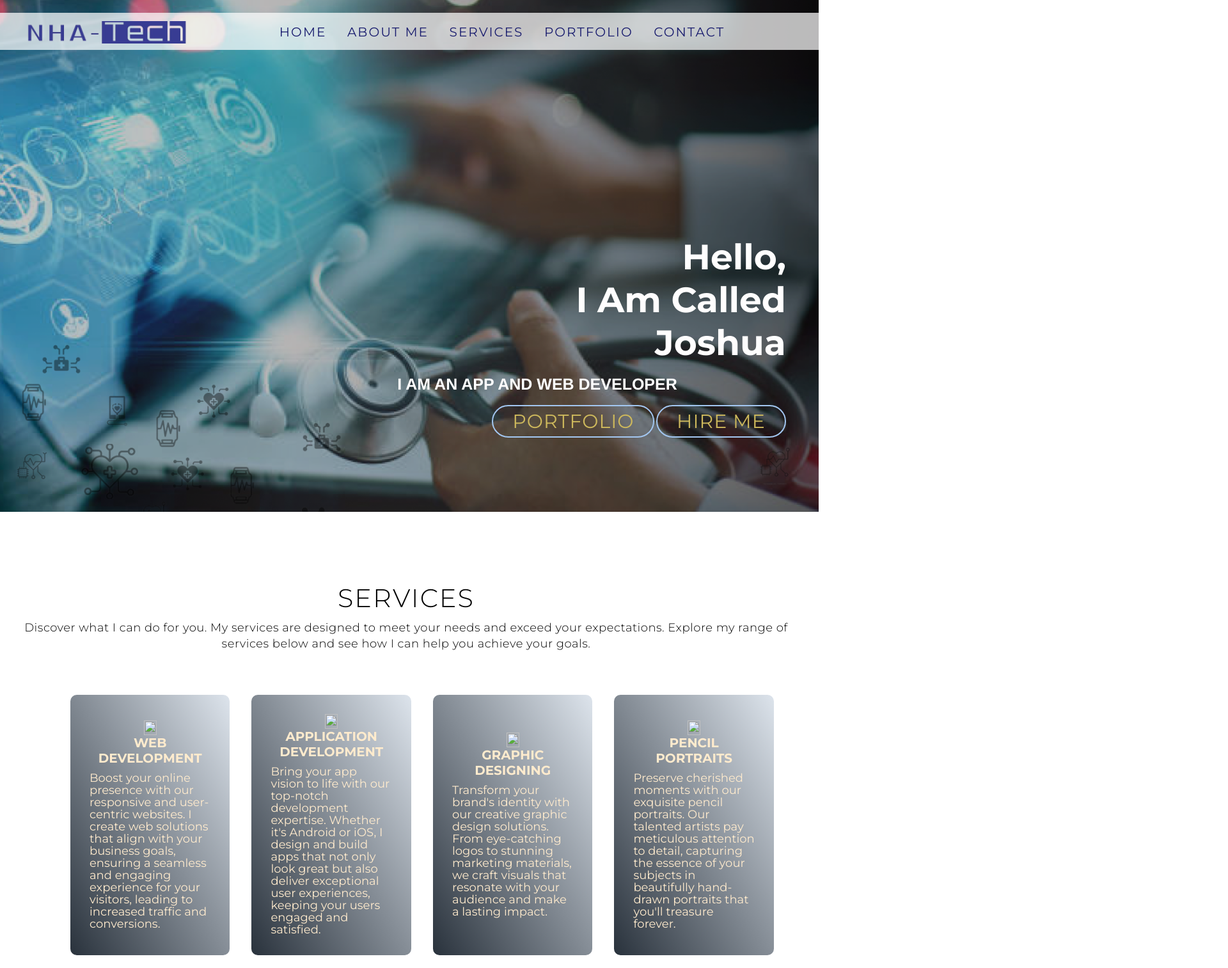
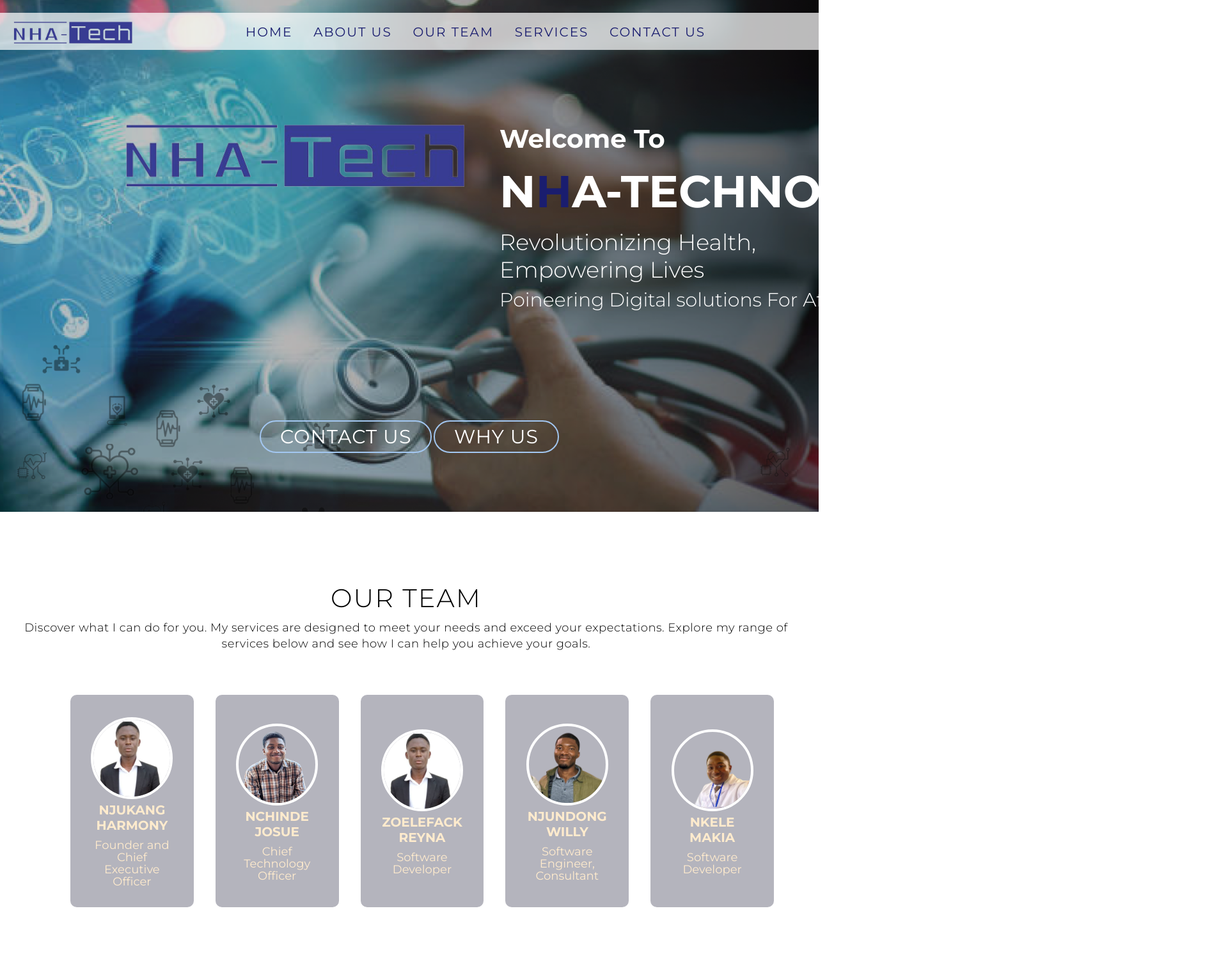
Before and after one commit to NHA-TECHNOLOGIES/NHA-TECHNOLOGIES.github.io, a plain HTML site: page index.html in a window 1280 px wide. Shown: the top 1513 px of the page at 64% size, 1920 px wide, since content can reach past the window. Drawn offline with Linux system fonts and the light colour scheme.

Commit message:
Fixing landing Page

```diff
--- /dev/null
+++ b/Ourteam.css
@@ -0,0 +1,43 @@
+
+::-moz-selection {
+    background: rgba(0,0,0,0.1);
+  }
+  ::selection {
+    background: rgba(0,0,0,0.1);
+  }
+
+ .service-item .service-icon a {
+    color: RoyalBlue;
+    font-weight: normal;
+    text-decoration: none;
+  }
+  a:hover {
+    color: CornflowerBlue;
+  }
+
+  /* Circle Avatar Styles */
+
+  .service-item .service-icon  .circle {
+      line-height: 0;		/* remove line-height */
+      display: inline-block;	/* circle wraps image */
+      margin: 5px;
+    border: 4px solid white;
+
+      border-radius: 50%;	/* relative value */
+      /*box-shadow: 0px 0px 5px rgba(0,0,0,0.4);*/
+      transition: linear 0.25s;
+    height: 128px;
+    width: 128px;
+  }
+  .service-item .service-icon  .circle img {
+      border-radius: 50%;	/* relative value for
+                     adjustable image size */
+  }
+  .service-item .service-icon  .circle:hover {
+      transition: ease-out 0.2s;
+    border: 4px solid rgba(0,0,0,0.2);
+    -webkit-transition: ease-out 0.2s;
+  }
+  .service-item .service-icon a.circle {
+    color: wheat;
+  } /* IE fix: removes blue border */
--- a/index.css
+++ b/index.css
@@ -44,6 +44,9 @@ p{
 cursor: pointer;
 text-align: left;
 }
+
+
+
 .nav-menu{
 	display: flex;
 	justify-content: space-between;
@@ -53,7 +56,8 @@ p{
     width: 100vw;
 	top: 20px;
 	z-index: 1;
-    padding-right: 30px;
+    padding-left: 0
+    ;
 
 }
 .nav-area{
@@ -96,39 +100,45 @@ hr {
 .Logos img{
     height: 40px; width: 40px; padding-top: 5px; margin-left: 20px;
 }
-  Active/Current
+
 
 
 /*endnavbar*/
 
+
 /* Hero Section */
-.container{
-    min-height: 100vh;
-    width: 100%;
-    display: flex;
+
+.landing{
+ margin-top: 0;
+ display: flex;
+ flex-direction: row;
+padding-left: 15%;
+padding-top: 15%;
+
+}
+
+.cta{
+    justify-content: center;
     align-items: center;
-    justify-content: center;
-    text-align: center;
-}
- .cta{
     display: inline-block;
-    padding: 5px 15px;
-    color: rgb(205, 184, 92);
+    padding: 5px 150px;
+    color:white;
     background-color: transparent;
     border: 2px solid rgb(163, 199, 241);
     font-size: 1.5rem;
     text-transform: uppercase;
     letter-spacing: .1rem;
-    margin-top: -100px;
     transition: .3s ease backgroung-color ;
     transition-property: backgroung-color, color;
     border-radius: 20px;
 
 
 }
+
+
 .cta:hover {
-    color: rgb(243, 247, 58);
-    background-color: gray;
+    color: blue;
+    background-color: rgba(255, 255, 255, 0.7200000286);
     box-shadow: 0 0 40px;
 
 }
@@ -152,6 +162,7 @@ hr {
     padding-top: 25%;
     padding-bottom: 7%;
     padding-right: 4%;
+    flex-direction: row;
 }
 #hero::after{
     content: '';
@@ -164,8 +175,48 @@ hr {
     opacity: .7;
     z-index: -1;
 }
-#hero .hero h1{
-    display: block;
+
+.Landing-text .Welcome{
+    font-size: 40px;
+    color: white;
+    padding-bottom: 1%;
+}
+
+.Landing-text .company{
+    padding-bottom: 1%;
+    font-size: 70px;
+    color: white;
+}
+
+
+.Landing-text .company span{
+    padding-bottom: 1%;
+    font-size: 70px;
+    color: white;
+}
+
+.Landing-text .text1{
+    font-weight: 20;
+    font-size: 35px;
+    color: white;
+}
+
+
+.Landing-text .text2{
+    padding-bottom: 0.5%;
+    font-weight: 20;
+    font-size: 35px;
+    color: white;
+}
+
+
+.Landing-text .text3{
+    font-weight: 10;
+    font-size: 30px;
+    color: white;
+}
+#hero .landing .hero h1{
+  text-align: start;
     width: 100%;
     font-size: 4rem;
     position: relative;
@@ -184,7 +235,9 @@ hr {
     animation: text_reveal_surname .5s ease forwards m;
     animation-delay: 3s;
 }
+
 #hero h1 span{
+
   position: absolute;
   top: 0;
   left: 0;
@@ -194,6 +247,7 @@ hr {
   animation: text_reveal_box 1s ease ;
   animation-delay: .3s;
 }
+
 #hero h1:nth-child(1) span{
    animation-delay: .5s;
 }
@@ -295,6 +349,8 @@ hr {
     font-weight: 300;
     letter-spacing: .05rem;
     display: inline;
+    text-align: center;
+    align-items: center;
 }
 #services.service-bottom{
     display: flex;
@@ -311,7 +367,7 @@ hr {
     flex-direction: column;
     padding: 30px;
     border-radius: 10px;
-    background-image: linear-gradient( 60deg, #29323c 0%, #dde4ec 100%);
+   background-color: #b4b4bd;
     background-size: cover;
     margin: 10px 5%;
     color: blanchedalmond;
@@ -320,6 +376,13 @@ hr {
     overflow: hidden;
     margin-top: 50px;
 }
+
+
+#services .service-item p{
+
+  text-align: center;
+  align-items: center;
+}
 #services .service-item::after{
     content:'';
     position: absolute;
@@ -337,6 +400,7 @@ hr {
     font-size: 2rem;
     margin-bottom: 10px;
     text-transform: uppercase;
+    text-align: center;
 }
 /* service section */
 /* projects section */
@@ -618,7 +682,7 @@ hr {
 /*footer*/
 #footer{
     overflow-x: hidden;
-    background-image: linear-gradient(60deg, #29323c 0%, #485563 100%);
+    background-image: linear-gradient(60deg, #29323c 0%, #1A1D6F 100%);
     width: 100%;
 }
 #footer .footer{
@@ -771,8 +835,13 @@ hr {
     .Logos img{
         margin-left:10px;
     }
-    .hero-button{
-        padding-top: 10%;
+  .landing-collar {
+
+    justify-content: center;
+    text-align: center;
+    align-items: center;
+
+
     }
     .progress-container{
         display: none;
@@ -1008,8 +1077,8 @@ width: 40px !important;
     .Logos img{
         margin-left:10px;
     }
-    .hero-button{
-        padding-top: 10%;
+   .landing-collar .hero-button{
+        padding-top: 100%;
     }
     .progress-container{
         display: none;
--- a/index.html
+++ b/index.html
@@ -5,6 +5,7 @@
     <meta name="viewport" content="width=device-width, initial-scale=1.0">
     <title>NHA-TECHNOLOGIES</title>
     <link rel="stylesheet" href="index.css">
+    <link rel="stylesheet" href="Ourteam.css">
 </head>
 <body>
 
@@ -13,40 +14,52 @@
         <div class="nav-bar">
             <header class="nav-menu"  style="padding-bottom: 10px;">
                 <div class="Logos"  style="padding-top: 8px;">
-                    <img style=" width:300px" src="images/Logo.png" alt="">
+                    <img style="width: auto;  height:40px;" src="images/CroppedLogo.png" alt="">
 
 
                 </div>
 
                <div class="hamborger">
                 <div class="dropdown">
-                    <button class="dropbtn"> <img style="height: 100px; width: 100px; margin-top: -20px; float: right;" src="/img/white-menu-icon-12 (1).jpg" alt=""></button>
+                    <button class="dropbtn"> <img style="height: 100px; width: 100px; margin-top: -20px; float: right;" src="images/mdi_hamburger-menu.png" alt=""></button>
                     <div class="dropdown-content">
                         <li><a href="#hero"> Home</a></li>
-                        <li><a href="about.html">About Me</a></li>
-                        <li><a href="about.html#services">Services</a></li>
-                        <li><a href="portfolio.html">Portfolio</a></li>
-                        <li><a href="contact.html">Contact</a></li>
+                        <li><a href="about.html">About Us</a></li>
+                        <li><a href="about.html#services">Our Team</a></li>
+                        <li><a href="portfolio.html">Services</a></li>
+                        <li><a href="contact.html">Contact Us</a></li>
                     </div>
                   </div>
                </div>
                 <nav class="nav-area">
                   <ul style="padding-top:18px ;" >
                     <li><a href="#hero"> Home</a></li>
-                    <li><a href="about.html">About Me</a></li>
-                    <li><a href="about.html#services">Services</a></li>
-                    <li><a href="portfolio.html">Portfolio</a></li>
-                    <li><a href="contact.html">Contact</a></li>
+                    <li><a href="about.html">About Us</a></li>
+                    <li><a href="about.html#services">Our Team</a></li>
+                    <li><a href="portfolio.html">Services</a></li>
+                    <li><a href="contact.html">Contact Us</a></li>
                   </ul>
+
                 </nav>
 
                 <hr>
               </header>
         </div>
-        <div class="hero container">
-            <h1>Hello, <span></span></h1>
-            <h1>I Am Called <span></span></h1>
-            <h1>Joshua <span></span></h1>
+
+
+            <div class="landing" >
+
+                <div style="padding-right: 5%;" id="landing_logo">
+                    <img style="width: auto;  height:100px;" src="images/CroppedLogo.png" alt="">
+                </div>
+              <div>
+               <div class="Landing-text">
+                <h1 class="Welcome">Welcome To </h1>
+                <h2 class="company">N<span class="H" style="color:  #1A1D6F;">H</span>A-TECHNOLOGIES</h2>
+                <h1 class="text1">Revolutionizing Health,</h1>
+                <h1  class="text2">Empowering Lives</h1>
+                <h1  class="text3">Poineering Digital solutions For Africa's Well-being</h1>
+               </div>
                 <div class="textslider">
                     <div class="content">
                         <div class="slider-wrapper">
@@ -58,10 +71,29 @@
                         </div>
                       </div>
                   </div>
-           <div class="hero-button">
-            <a href="portfolio.html" type = "button" class="cta">Portfolio</a>
-            <a href="#" type = "button" class="cta">Hire Me</a>
+
+
+
+
               </div>
+
+
+
+        </div>
+
+        <div style="height: 10%;"></div>
+
+        <div style="justify-content: center; text-align: center; height: 0%; " class="landing-collar">
+
+            <div class="hero-buttons">
+                <a href="portfolio.html" type = "button" class="cta">Contact Us</a>
+                <a href="#" type = "button" class="cta">Why Us</a>
+
+
+
+            </div>
+
+
           </div>
     </section>
     <!--End Hero Section-->
@@ -73,30 +105,48 @@
                 <div class="service container">
                    <div class="index">
                     <div class="service-top">
-                        <h1 class="section-title">SERV<span>I</span>CES</h1>
+                        <h1 class="section-title">Our Team</h1>
                         <p>Discover what I can do for you. My services are designed to meet your needs and exceed your expectations. Explore my range of services below and see how I can help you achieve your goals.</p>
                     </div>
                    </div>
                     <div class="service-bottom">
                         <div class="service-item">
-                           <div class=" service-icon"><img src ="/project icons/developer.png" ></div>
-                           <h2>Web Development</h2>
-                           <p>Boost your online presence with our responsive and user-centric websites. I create web solutions that align with your business goals, ensuring a seamless and engaging experience for your visitors, leading to increased traffic and conversions. </p>
+                            <div class=" service-icon"><a href="" class="circle">
+                             <img height="128px" width="2000px" src="images/CEOModif.png" alt="Cloud Chen">
+                         </a></div>
+                            <h2>Njukang Harmony</h2>
+                            <p>Founder and Chief Executive Officer</p>
+                          </div>
+
+                          <div class="service-item">
+                            <div class=" service-icon"><a href="" class="circle">
+                             <img height="128px" width="2000px" src="images/NchindeJosue-removebg-preview (1).png" alt="Cloud Chen">
+                         </a></div>
+                            <h2>Nchinde Josue</h2>
+                            <p>Chief Technology Officer</p>
                           </div>
                          <div class="service-item">
-                            <div class=" service-icon"><img src ="/project icons/ui-design.png" /></div>
-                            <h2>Application Development</h2>
-                            <p>Bring your app vision to life with our top-notch development expertise. Whether it's Android or iOS, I design and build apps that not only look great but also deliver exceptional user experiences, keeping your users engaged and satisfied.</p>
+                           <div style="color: wheat;"  class=" service-icon"><a href="" class="circle">
+                            <img height="128px" width="2000px" src="images/CEOModif.png" alt="Cloud Chen">
+                        </a></div>
+                           <h2>Zoelefack Reyna</h2>
+                           <p>Software Developer</p>
                          </div>
                          <div class="service-item">
-                            <div class=" service-icon"><img src ="/project icons/graphic-design.png" /></div>
-                            <h2>Graphic Designing</h2>
-                            <p>Transform your brand's identity with our creative graphic design solutions. From eye-catching logos to stunning marketing materials, we craft visuals that resonate with your audience and make a lasting impact.</p>
+                            <div class=" service-icon"><a href="" class="circle">
+                             <img height="128px" width="2000px" src="images/WillyFobin-removebg-preview.png" alt="Cloud Chen">
+                         </a></div>
+                            <h2>Njundong Willy</h2>
+                            <p>Software Engineer, Consultant </p>
                           </div>
+
+
                           <div class="service-item">
-                            <div class=" service-icon"><img src ="/project icons/pencil.png" /></div>
-                            <h2>Pencil Portraits</h2>
-                            <p> Preserve cherished moments with our exquisite pencil portraits. Our talented artists pay meticulous attention to detail, capturing the essence of your subjects in beautifully hand-drawn portraits that you'll treasure forever.</p>
+                            <div class=" service-icon"><a href="" class="circle">
+                             <img height="128px" width="2000px" src="images/Nkelemakia.png" alt="Cloud Chen">
+                         </a></div>
+                            <h2>Nkele   Makia</h2>
+                            <p>Software Developer</p>
                           </div>
                     </div>
                 </div>
@@ -113,13 +163,13 @@
         <div class="projects container">
            <div class="index">
             <div class="projects-header">
-                <h1 class="section-title">View my recent projects</span></h1>
+                <h1 class="section-title">Our solutions</span></h1>
             </div>
            <div class="project-list">
-            <a href="portfolio.html#project-1">FaceGenius</a>
-            <a href="portfolio.html#project-2">AirTop</a>
-            <a href="portfolio.html#project-3">TransImage</a>
-            <a href="portfolio.html#project-4">Portfolio website</a>
+            <a href="portfolio.html#project-1">Hospital Information Systems</a>
+            <a href="portfolio.html#project-2">Electronic Health Records</a>
+            <a href="portfolio.html#project-3">Clinical Support</a>
+            <a href="portfolio.html#project-4">E-health Trainings</a>
            </div>
            </div>
         </div>
@@ -165,10 +215,10 @@
             </div>
           <div class="cntact">
             <h2>+237 674 063 317 / +237 657 883 032</h2>
-            <h2>nchindejoshoua@gmail.com</h2>
+            <h2>infonhatechnologies@gmail.com</h2>
           </div>
           </div>
-            <p>&copy; Copyright  2021 Joshua. All rights reserved</p>
+            <p>&copy; Copyright  2023 NHA-Technologies. All rights reserved</p>
         </div>
     </section>
     <!-- end footer-->
```
Also changed, not shown: Contact.css (added), Contact.html (added), OurSolutions.css (added), OurSolutions.html (added), OurTeam.html (added), images/CEO.png (added), images/CEOModif.png (added), images/CroppedLogo.png (added), images/NchindeJosue-removebg-preview (1).png (added), images/Nkelemakia.png (added), images/WillyFobin-removebg-preview.png (added), images/mdi_hamburger-menu.png (added). Lines whose indentation alone changed are shown as unchanged.
